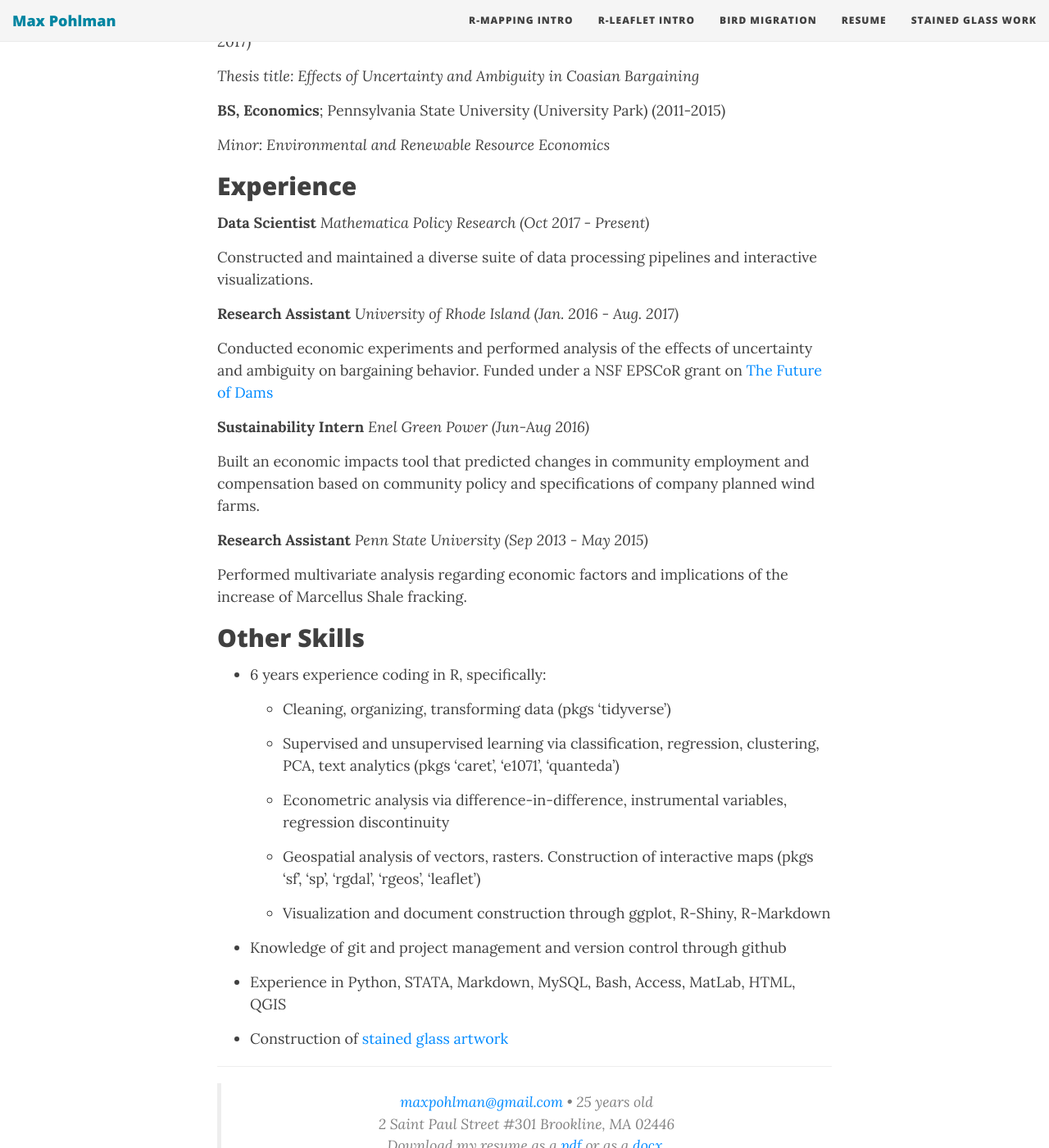
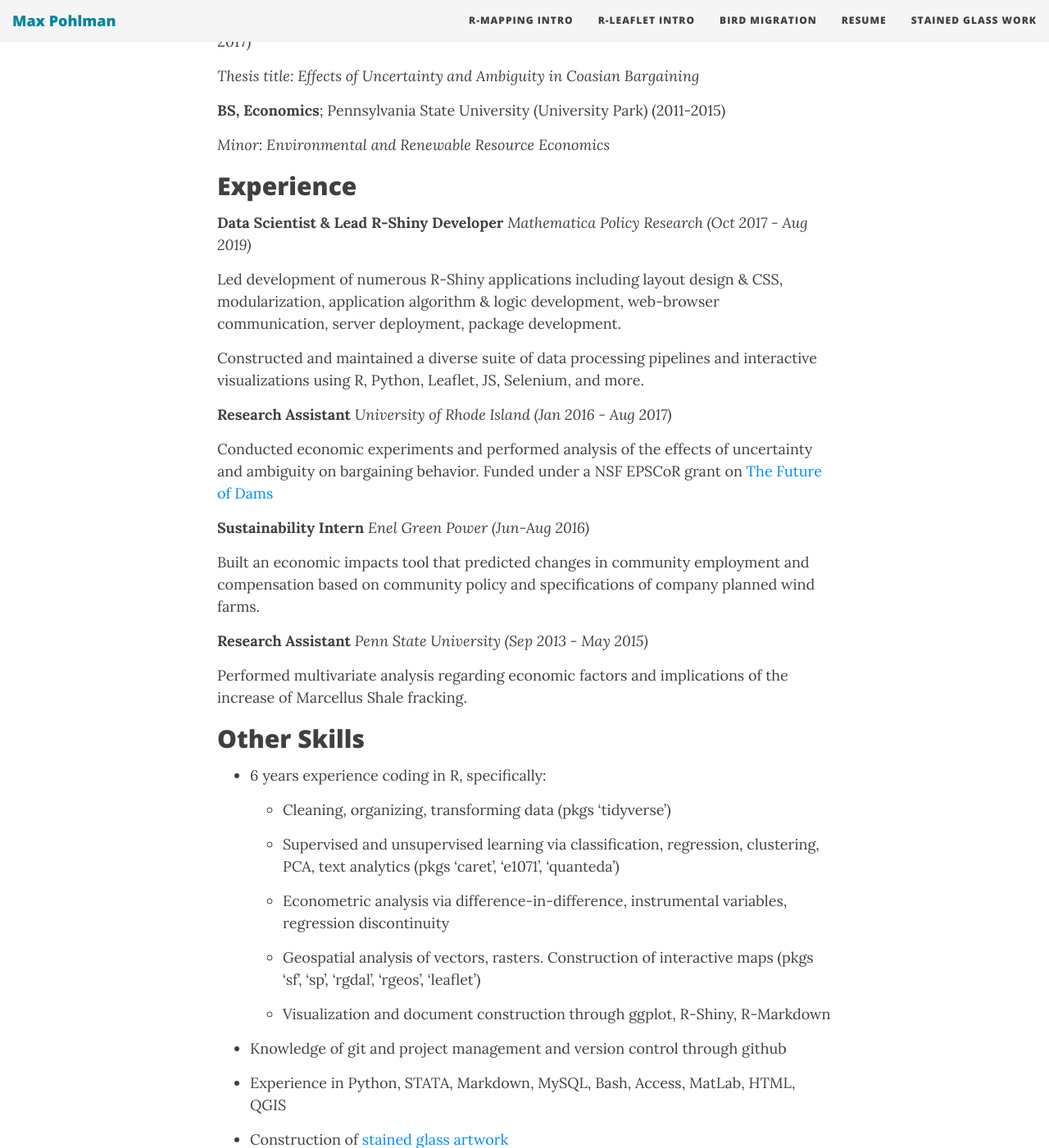
Before and after one commit to maxpohlman/maxpohlman.github.io, a Jekyll site: the page built from resume.md, in a window 1280 px wide and 1400 px high, scrolled down 526 px. Shown: the whole window at 82% size. Built offline with Jekyll 4.4.1, drawn with Linux system fonts in a browser that asks for light colours; nearby versions of some CDN libraries; our own code applies the rules of GitHub Pages for plain Markdown files.

```diff
--- a/resume.md
+++ b/resume.md
@@ -27,14 +27,17 @@
 Experience
 ----------
 
-**Data Scientist**
-*Mathematica Policy Research (Oct 2017 - Present)*
+**Data Scientist & Lead R-Shiny Developer**
+*Mathematica Policy Research (Oct 2017 - Aug 2019)*
 
-Constructed and maintained a diverse suite of data processing pipelines and
-interactive visualizations.
+Led development of numerous R-Shiny applications including layout design & CSS, modularization,
+application algorithm & logic development, web-browser communication, server deployment, package development.
+
+Constructed and maintained a diverse suite of data processing pipelines and interactive visualizations using
+R, Python, Leaflet, JS, Selenium, and more.
 
 **Research Assistant**
-*University of Rhode Island (Jan. 2016 - Aug. 2017)*
+*University of Rhode Island (Jan 2016 - Aug 2017)*
 
 Conducted economic experiments and performed analysis of the effects of uncertainty
 and ambiguity on bargaining behavior. Funded under a NSF EPSCoR grant on [The Future of Dams](https://nsf.gov/awardsearch/showAward?AWD_ID=1539071)
@@ -77,6 +80,6 @@
 ----
 
 ><p align="center">
-       <a href="mailto:maxpohlman@gmail.com">maxpohlman@gmail.com</a>  • 25 years old <br>
+       <a href="mailto:maxpohlman@gmail.com">maxpohlman@gmail.com</a>  • 26 years old <br>
 		2 Saint Paul Street #301 Brookline, MA 02446 <br>
 		Download my resume as a <a href="https://github.com/maxpohlman/maxpohlman.github.io/raw/master/MaxPohlman_Resume.pdf" download="MaxPohlman_Resume">pdf</a> or as a <a href="https://github.com/maxpohlman/maxpohlman.github.io/raw/master/MaxPohlman_Resume.docx" download="MaxPohlman_Resume">docx</a>.</p>
```
Also changed, not shown: index.md (+2 -2 lines), 2 other files.
